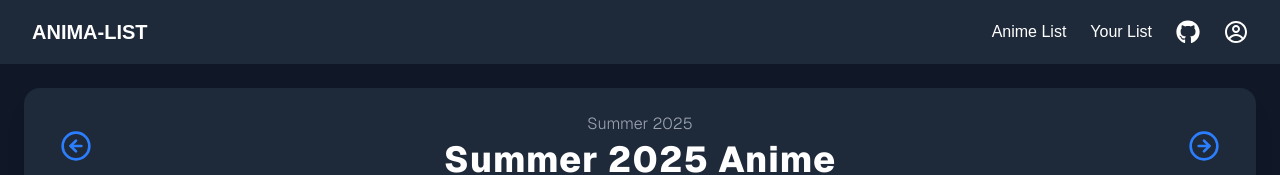
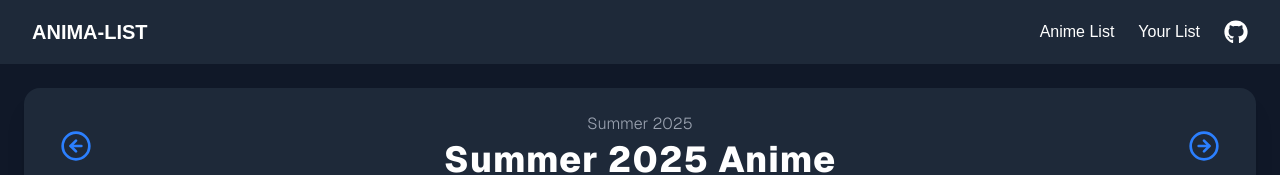
Before and after one commit to LegendSilvia/anima-list, a Next.js app: page / in a window 1280 px wide. Shown: the top 175 px of the page. Built offline with nearby package versions, Linux system fonts and the light colour scheme; no server answers.

Commit message:
Remove RC feature link

```diff
--- a/components/navbar.js
+++ b/components/navbar.js
@@ -32,9 +32,9 @@
                         </a>
 
                         {/* Profile Logo and Link */}
-                        <Link href="/profile" className="hover:text-gray-300">
+                        {/* <Link href="/profile" className="hover:text-gray-300">
                             <CgProfile size={24} />
-                        </Link>
+                        </Link> */}
                     </div>
 
                     {/* Mobile button */}
```
